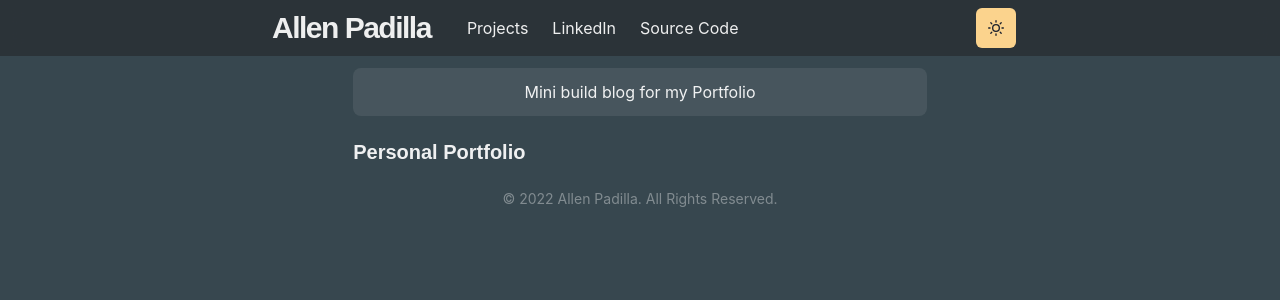
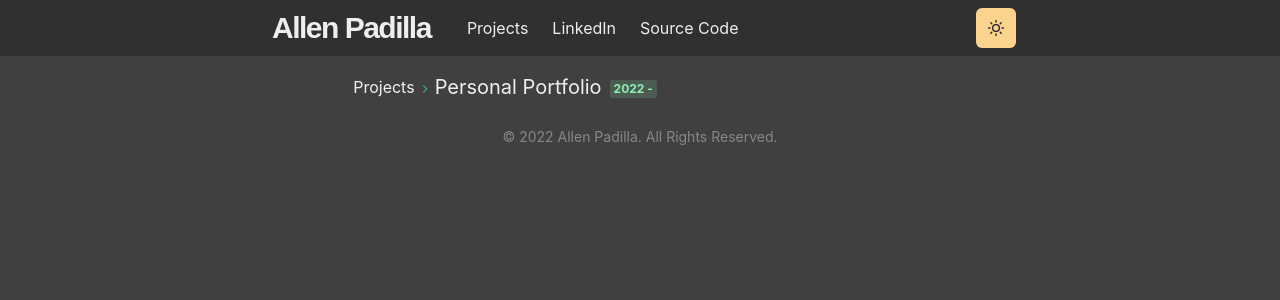
Before and after one commit to allen-padilla/portfolio, a Next.js app: page /projects/portfolio in a window 1280 px wide. Shown: the top 300 px of the page. Built offline with nearby package versions, Linux system fonts and the light colour scheme.

Commit message:
Updated colours, fixed spacing

```diff
--- a/components/layouts/page.js
+++ b/components/layouts/page.js
@@ -26,6 +26,8 @@ const Layout = ({ children, title }) => {
           </Head>
         )}
         {children}
+
+
         <GridItemStyle />
       </>
     </motion.article>
--- a/libs/theme.js
+++ b/libs/theme.js
@@ -1,10 +1,10 @@
-import { extendTheme } from '@chakra-ui/react'
+import { background, extendTheme } from '@chakra-ui/react'
 import { mode } from '@chakra-ui/theme-tools'
 
 const styles = {
   global: props => ({
     body: {
-      bg: mode('#DEE4E7', '#37474F')(props)
+      bg: mode('#DDDDDD', '#404040')(props)
     }
   })
 }
@@ -16,7 +16,7 @@ const components = {
         textDecoration: 'underline',
         fontSize: 20,
         textUnderlineOffset: 6,
-        textDecorationColor: '#525252',
+        textDecorationColor: '#000',
         textDecorationThickness: 4,
         marginTop: 3,
         marginBottom: 4
--- a/pages/projects/portfolio.js
+++ b/pages/projects/portfolio.js
@@ -1,30 +1,44 @@
-import { Box, Container, Heading, useColorModeValue } from '@chakra-ui/react'
-import Section from '../../components/section'
-import Layout from '../../components/layouts/page'
-
+import NextLink from "next/link";
+import {
+  Box,
+  Container,
+  Heading,
+  Breadcrumb,
+  BreadcrumbItem,
+  BreadcrumbLink,
+  Badge,
+} from "@chakra-ui/react";
+import Section from "../../components/section";
+import Layout from "../../components/layouts/page";
+import { ChevronRightIcon } from "@chakra-ui/icons";
 
 const Portfolio = () => {
   return (
     <Layout title="Personal Portfolio">
-      <Container>
-        <Box
-          borderRadius="lg"
-          bg={useColorModeValue('whiteAlpha.500', 'whiteAlpha.200')}
-          p={3}
-          mt={3}
-          mb={6}
-          align="center">
-          Mini build blog for my Portfolio
-        </Box>
+      <Container mt={4}>
         <Section delay={0.1}>
-          <Heading as="h3" fontSize={20} variant="page-title">
-            Personal Portfolio
-          </Heading>
+          <Breadcrumb
+            spacing="2px"
+            separator={<ChevronRightIcon color="green.500" />}
+          >
+            <BreadcrumbItem>
+              <NextLink href="/projects">
+                <BreadcrumbLink>Projects</BreadcrumbLink>
+              </NextLink>
+            </BreadcrumbItem>
+            <BreadcrumbItem isCurrentPage>
+              <BreadcrumbLink href="#" fontSize={20}>
+                Personal Portfolio
+                <Badge colorScheme="whatsapp" ml={2}>
+                  2022 -
+                </Badge>
+              </BreadcrumbLink>
+            </BreadcrumbItem>
+          </Breadcrumb>
         </Section>
-
       </Container>
     </Layout>
-  )
-}
+  );
+};
 
-export default Portfolio
+export default Portfolio;
```
Also changed, not shown: components/logo.js (+0 -7 lines), pages/projects/database.js (+2 -13 lines), components/projects.js (deleted).
